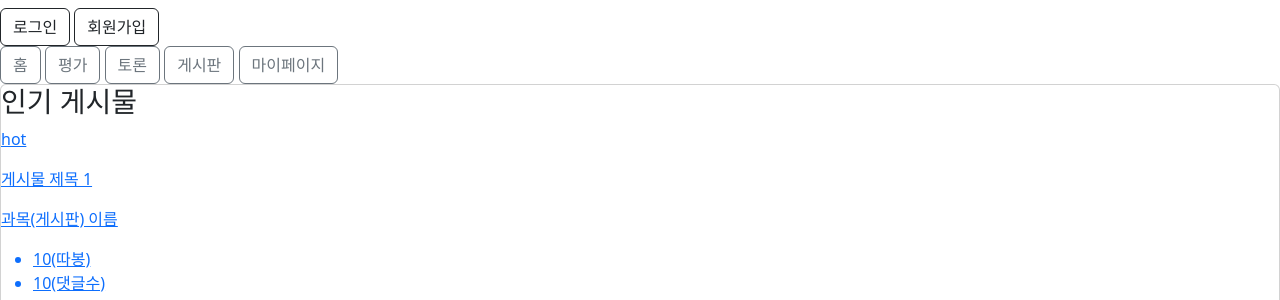
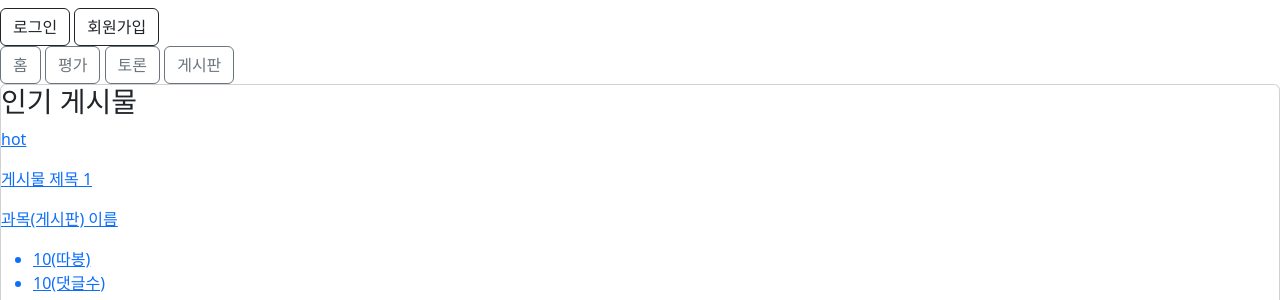
Before and after one commit to king258436/ChungbukStudyCommnity, a Django app: template templates/main/index.html in a window 1280 px wide. Shown: the top 300 px of the page. Run offline with Django 3.2, Linux system fonts and the light colour scheme; the template is opened without the code that fills it, so the values that code supplies are empty.

Commit message:
delete button
delete mypage button on main homepage

```diff
--- a/templates/main/index.html
+++ b/templates/main/index.html
@@ -30,7 +30,6 @@
         <button type="button" class="btn btn-outline-secondary" onclick="location.href ='#'">평가</button>
         <button type="button" class="btn btn-outline-secondary" onclick="location.href ='#'">토론</button>
         <button type="button" class="btn btn-outline-secondary" onclick="location.href ='{% url 'board:Vision' %}'">게시판</button>
-        <button type="button" class="btn btn-outline-secondary" onclick="location.href ='{% url 'accounts:MyPage' %}'">마이페이지</button>
         <!--이미지처리 할거임-->
     </div>
     <div class="room">
```
Also changed, not shown: db.sqlite3.
